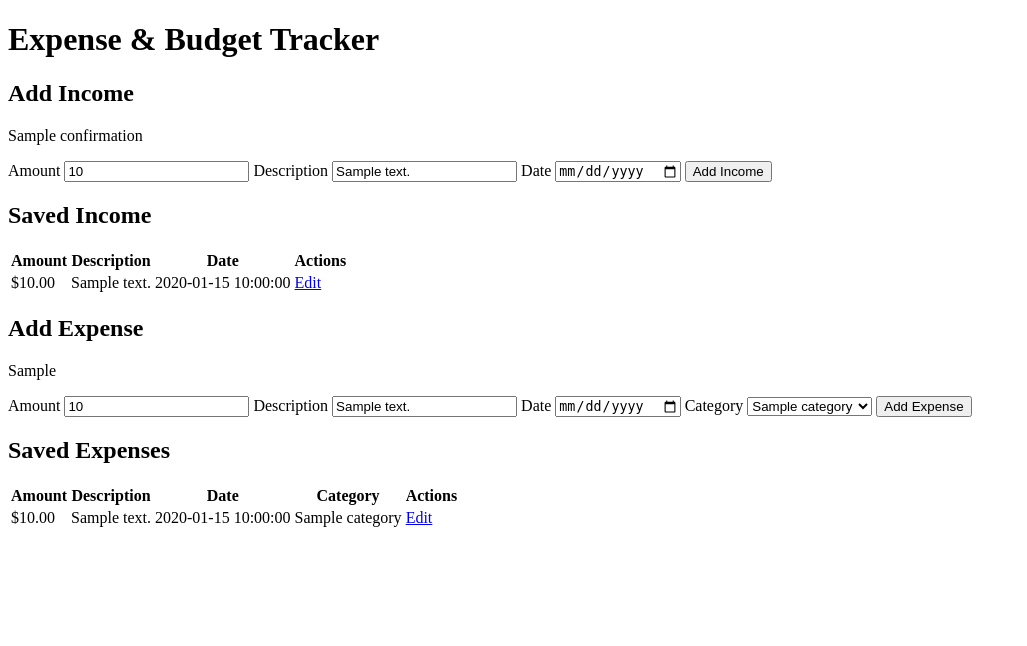
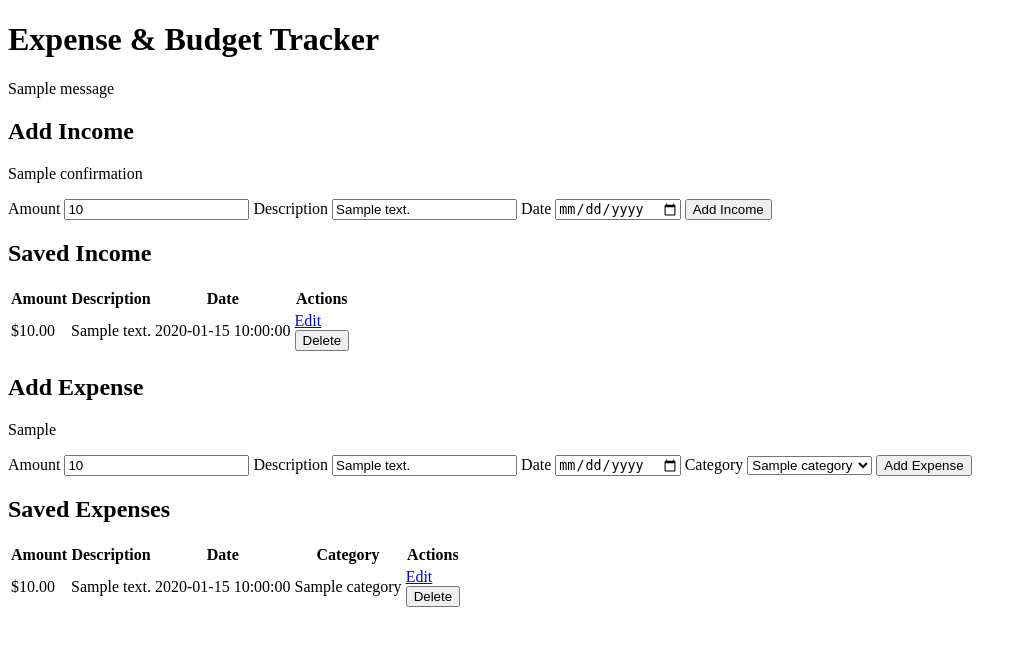
Before and after one commit to annalena-project/expense-budget-tracker, a Flask app: template templates/index.html in a window 1280 px wide. Shown: the top 646 px of the page, without its empty margins (0-1027 px from the left). Run offline with Flask 3, Linux system fonts and the light colour scheme; the template is opened without the code that fills it: most values are stand-ins (such as "Sample title", 1, 10 or a date in 2020); one stand-in notice (Sample message) is shown.

Commit message:
Add delete functionality for income and expense entries with confirmation dialogs, validation, and success messages

```diff
--- a/app.py
+++ b/app.py
@@ -2,10 +2,11 @@ from datetime import datetime
 from decimal import Decimal, InvalidOperation
 
 from flask import Flask
-from flask import abort, render_template, request
+from flask import abort, flash, redirect, render_template, request, url_for
 
 # Create the Flask application and a temporary in-memory list for income entries.
 app = Flask(__name__)
+app.secret_key = "dev-only-change-me"
 income_entries = []
 expense_entries = []
 expense_categories = [
@@ -202,3 +203,21 @@ def edit_entry(entry_type, index):
         edit_confirmation=confirmation,
         edit_form_values=form_values,
     )
+
+
+@app.route("/delete/<entry_type>/<int:index>", methods=["POST"])
+def delete_entry(entry_type, index):
+    """Delete one income or expense entry and return to the home page."""
+    if entry_type == "income":
+        entries = income_entries
+    elif entry_type == "expense":
+        entries = expense_entries
+    else:
+        abort(404)
+
+    if index < 0 or index >= len(entries):
+        abort(404)
+
+    entries.pop(index)
+    flash(f"{entry_type.title()} entry deleted successfully.")
+    return redirect(url_for("home"))
--- a/templates/index.html
+++ b/templates/index.html
@@ -8,6 +8,14 @@
 <body>
     <main>
         <h1>Expense &amp; Budget Tracker</h1>
+
+        {% with messages = get_flashed_messages() %}
+            {% if messages %}
+                {% for message in messages %}
+                    <p role="status">{{ message }}</p>
+                {% endfor %}
+            {% endif %}
+        {% endwith %}
 
         {% if edit_entry %}
             <section>
@@ -144,6 +152,13 @@
                             <td>{{ entry.date }}</td>
                             <td>
                                 <a href="{{ url_for('edit_entry', entry_type='income', index=loop.index0) }}">Edit</a>
+                                <form
+                                    method="post"
+                                    action="{{ url_for('delete_entry', entry_type='income', index=loop.index0) }}"
+                                    onsubmit="return confirm('Are you sure you want to delete this income entry?');"
+                                >
+                                    <button type="submit">Delete</button>
+                                </form>
                             </td>
                         </tr>
                     {% endfor %}
@@ -236,6 +251,13 @@
                             <td>{{ entry.category }}</td>
                             <td>
                                 <a href="{{ url_for('edit_entry', entry_type='expense', index=loop.index0) }}">Edit</a>
+                                <form
+                                    method="post"
+                                    action="{{ url_for('delete_entry', entry_type='expense', index=loop.index0) }}"
+                                    onsubmit="return confirm('Are you sure you want to delete this expense entry?');"
+                                >
+                                    <button type="submit">Delete</button>
+                                </form>
                             </td>
                         </tr>
                     {% endfor %}
```
